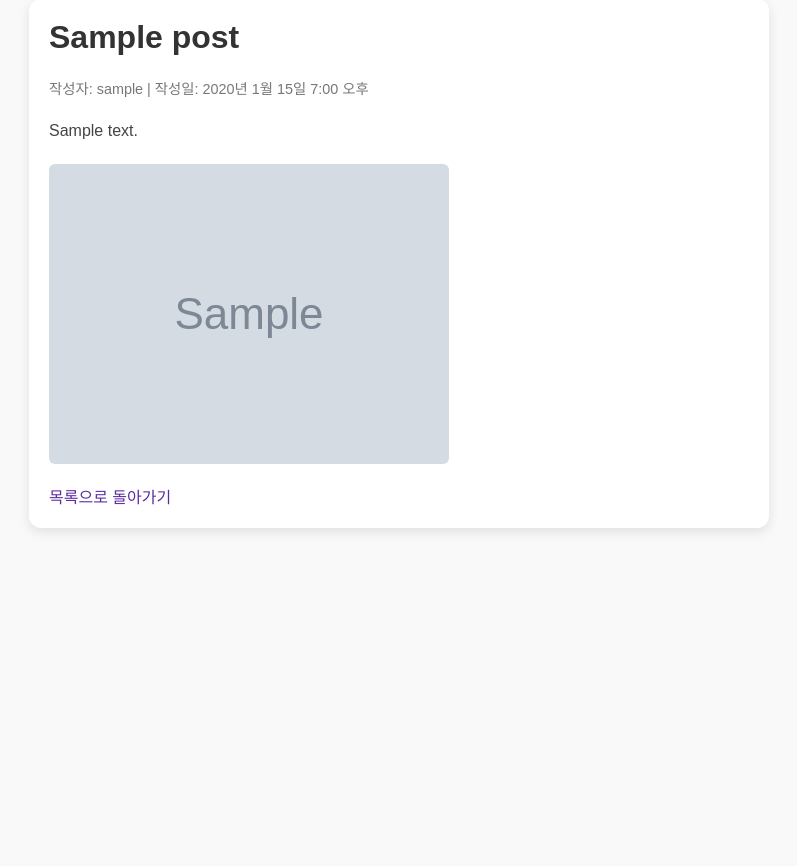
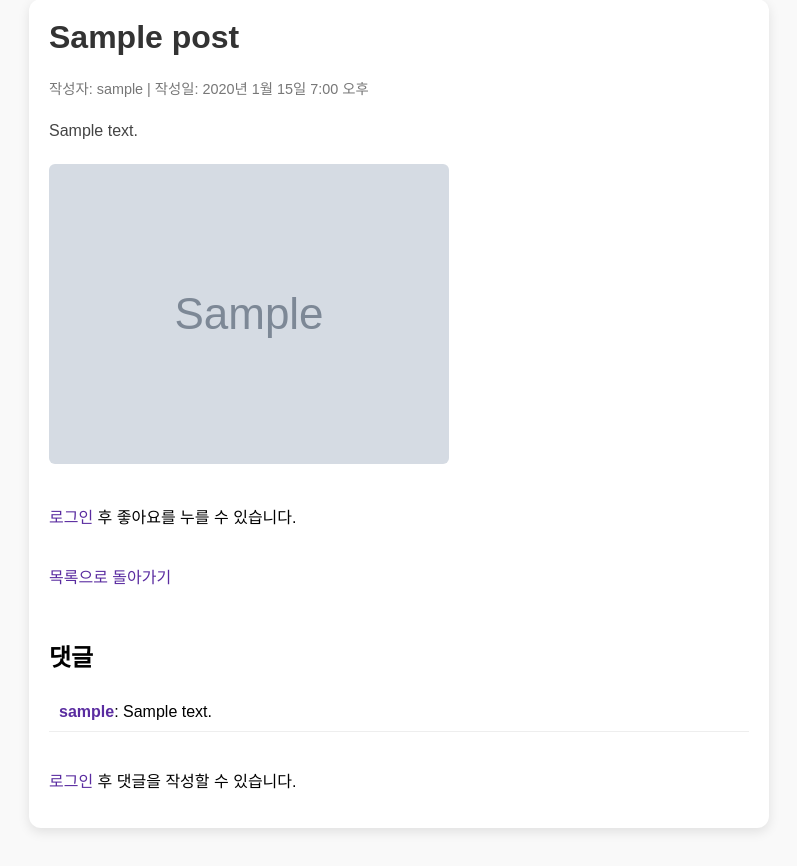
Before and after one commit to Jihyun-0923/wagi_homework, a Django app: page /post/1/ in a window 1280 px wide. Shown: the part 39-905 px from the top of the page, without its empty margins (241-1038 px from the left). Before the commit the page ends 571 px from the top, so only its background shows below. Run offline with Django 5.2, Linux system fonts and the light colour scheme; tables that the repository leaves empty hold one stand-in row (values such as "Sample post"); grey boxes marked "Sample" are stand-in pictures.

Commit message:
week5_homework

```diff
--- a/post/forms.py
+++ b/post/forms.py
@@ -1,5 +1,5 @@
 from django import forms
-from .models import Post
+from .models import Post, Comment
 from django.contrib.auth.forms import UserCreationForm
 from django.contrib.auth.models import User
 
@@ -7,7 +7,7 @@ from django.contrib.auth.models import User
 class PostForm(forms.ModelForm):
     class Meta:
         model = Post
-        fields = ['title', 'content']  # ❌ author 제거 (자동 할당되기 때문)
+        fields = ['title', 'content']  # author는 request.user로 자동 설정
 
 # ✅ 회원가입 폼
 class RegisterForm(UserCreationForm):
@@ -16,3 +16,9 @@ class RegisterForm(UserCreationForm):
     class Meta:
         model = User
         fields = ['username', 'email', 'password1', 'password2']
+
+# ✅ 댓글 작성용 폼 추가
+class CommentForm(forms.ModelForm):
+    class Meta:
+        model = Comment
+        fields = ['content']
--- a/post/models.py
+++ b/post/models.py
@@ -1,13 +1,30 @@
 from django.db import models
-from django.contrib.auth.models import User  # ✅ 기본 User 모델 임포트
+from django.contrib.auth.models import User  # 기본 User 모델
 
 class Post(models.Model):
     title = models.CharField(max_length=100)
     content = models.TextField()
-    author = models.ForeignKey(User, on_delete=models.CASCADE)  # ✅ CharField → ForeignKey
+    author = models.ForeignKey(User, on_delete=models.CASCADE)  # 작성자
     created_at = models.DateTimeField(auto_now_add=True)
     updated_at = models.DateTimeField(auto_now=True)
+
+    # ✅ 좋아요 필드 추가 (ManyToMany)
+    likes = models.ManyToManyField(User, related_name='liked_posts', blank=True)
+
+    # ✅ 좋아요 수 반환 메서드
+    def total_likes(self):
+        return self.likes.count()
 
 class PostImage(models.Model):
     post = models.ForeignKey(Post, on_delete=models.CASCADE, related_name='images')
     image = models.ImageField(upload_to='post_images/')
+
+# ✅ 댓글 모델 추가
+class Comment(models.Model):
+    post = models.ForeignKey(Post, on_delete=models.CASCADE, related_name='comments')  # 어떤 게시글에 달린 댓글인지
+    author = models.ForeignKey(User, on_delete=models.CASCADE)  # 댓글 작성자
+    content = models.TextField()  # 댓글 내용
+    created_at = models.DateTimeField(auto_now_add=True)  # 작성 시각
+
+    def __str__(self):
+        return f'{self.author.username} - {self.content[:20]}'
--- a/post/templates/detail.html
+++ b/post/templates/detail.html
@@ -71,6 +71,48 @@
         .btn-edit:hover {
             background: #45a049;
         }
+
+        .comment-section {
+            margin-top: 50px;
+        }
+
+        .comment {
+            padding: 10px;
+            border-bottom: 1px solid #eee;
+        }
+
+        .comment strong {
+            color: #5a2ca0;
+        }
+
+        .comment-form {
+            margin-top: 20px;
+        }
+
+        .comment-form textarea {
+            width: 100%;
+            height: 80px;
+            padding: 10px;
+            font-size: 1rem;
+            border: 1px solid #ccc;
+            border-radius: 6px;
+            resize: vertical;
+        }
+
+        .comment-form button {
+            margin-top: 10px;
+            background-color: #5a2ca0;
+            color: white;
+            border: none;
+            padding: 8px 16px;
+            border-radius: 6px;
+            font-size: 0.9rem;
+            cursor: pointer;
+        }
+
+        .comment-form button:hover {
+            background-color: #4b2399;
+        }
     </style>
 </head>
 <body>
@@ -91,11 +133,52 @@
         </div>
         {% endif %}
 
+        <!-- ✅ 좋아요 버튼 추가 -->
+        {% if user.is_authenticated %}
+            <form method="post" action="{% url 'post:toggle_like' post.id %}">
+                {% csrf_token %}
+                {% if user in post.likes.all %}
+                    <button type="submit" style="margin-top: 20px; background: none; border: none; font-size: 1.2rem; color: #e74c3c; cursor: pointer;">
+                        ❤️ 좋아요 취소 ({{ post.total_likes }})
+                    </button>
+                {% else %}
+                    <button type="submit" style="margin-top: 20px; background: none; border: none; font-size: 1.2rem; color: #999; cursor: pointer;">
+                        🤍 좋아요 ({{ post.total_likes }})
+                    </button>
+                {% endif %}
+            </form>
+        {% else %}
+            <p style="margin-top: 20px;"><a href="{% url 'post:login' %}">로그인</a> 후 좋아요를 누를 수 있습니다.</p>
+        {% endif %}
+
         <a href="{% url 'post:list' %}">목록으로 돌아가기</a>
 
         {% if request.user == post.author %}
             <a href="{% url 'post:edit' post.pk %}" class="btn-edit">수정하기</a>
         {% endif %}
+
+        <!-- ✅ 댓글 섹션 시작 -->
+        <div class="comment-section">
+            <h2>댓글</h2>
+
+            {% for comment in comments %}
+                <div class="comment">
+                    <strong>{{ comment.author.username }}</strong>: {{ comment.content }}
+                </div>
+            {% empty %}
+                <p>아직 댓글이 없습니다.</p>
+            {% endfor %}
+
+            {% if user.is_authenticated %}
+                <form method="post" class="comment-form">
+                    {% csrf_token %}
+                    {{ comment_form.as_p }}
+                    <button type="submit">댓글 달기</button>
+                </form>
+            {% else %}
+                <p><a href="{% url 'post:login' %}">로그인</a> 후 댓글을 작성할 수 있습니다.</p>
+            {% endif %}
+        </div>
     </div>
 </body>
 </html>
--- a/post/urls.py
+++ b/post/urls.py
@@ -1,5 +1,5 @@
 from django.urls import path
-from .views import list, detail, write, edit, register
+from .views import list, detail, write, edit, register, toggle_like  # ✅ toggle_like 추가
 from django.contrib.auth import views as auth_views
 
 app_name = 'post'
@@ -10,9 +10,10 @@ urlpatterns = [
     path('write/', write, name='write'),                # 글 작성
     path('<int:post_id>/', detail, name='detail'),      # 게시글 상세
     path('<int:post_id>/edit/', edit, name='edit'),     # 글 수정
+    path('<int:post_id>/like/', toggle_like, name='toggle_like'),  # ✅ 좋아요 토글
 
     # 회원 관련 기능
     path('register/', register, name='register'),       # 회원가입
     path('login/', auth_views.LoginView.as_view(template_name='login.html'), name='login'),  # 로그인
-    path('logout/', auth_views.LogoutView.as_view(next_page='login'), name='logout'),        # 로그아웃
+    path('logout/', auth_views.LogoutView.as_view(next_page='post:login'), name='logout'),   # 로그아웃
 ]
--- a/post/views.py
+++ b/post/views.py
@@ -1,18 +1,47 @@
 from django.shortcuts import render, redirect, get_object_or_404
 from django.contrib.auth import login
 from django.contrib.auth.decorators import login_required
-from .models import Post, PostImage
-from .forms import PostForm, RegisterForm
+from .models import Post, PostImage, Comment
+from .forms import PostForm, RegisterForm, CommentForm
 
 # 게시글 목록
 def list(request):
     posts = Post.objects.all().order_by('-created_at')
     return render(request, 'list.html', {'posts': posts})
 
-# 게시글 상세
+# 게시글 상세 (댓글 기능 포함)
 def detail(request, post_id):
     post = get_object_or_404(Post, id=post_id)
-    return render(request, 'detail.html', {'post': post})
+    comments = post.comments.all().order_by('-created_at')
+
+    if request.method == "POST":
+        comment_form = CommentForm(request.POST)
+        if comment_form.is_valid() and request.user.is_authenticated:
+            comment = comment_form.save(commit=False)
+            comment.post = post
+            comment.author = request.user
+            comment.save()
+            return redirect('post:detail', post_id=post.id)
+    else:
+        comment_form = CommentForm()
+
+    return render(request, 'detail.html', {
+        'post': post,
+        'comments': comments,
+        'comment_form': comment_form,
+    })
+
+# ✅ 좋아요 토글 기능 (로그인 필요)
+@login_required
+def toggle_like(request, post_id):
+    post = get_object_or_404(Post, id=post_id)
+
+    if request.user in post.likes.all():
+        post.likes.remove(request.user)
+    else:
+        post.likes.add(request.user)
+
+    return redirect('post:detail', post_id=post.id)
 
 # 게시글 작성 (로그인 필요)
 @login_required
@@ -21,7 +50,7 @@ def write(request):
         form = PostForm(request.POST, request.FILES)
         if form.is_valid():
             post = form.save(commit=False)
-            post.author = request.user  # 로그인한 사용자로 작성자 설정
+            post.author = request.user
             post.save()
 
             # 다중 이미지 저장
@@ -33,7 +62,7 @@ def write(request):
         form = PostForm()
     return render(request, 'write.html', {'form': form})
 
-# 게시글 수정 (로그인 + 본인만 가능)
+# 게시글 수정 (로그인 + 본인만 가능 + 이미지 삭제/추가)
 @login_required
 def edit(request, post_id):
     post = get_object_or_404(Post, id=post_id)
@@ -43,16 +72,37 @@ def edit(request, post_id):
         return redirect('post:detail', post_id=post.id)
 
     if request.method == "POST":
-        form = PostForm(request.POST, instance=post)
+        form = PostForm(request.POST, request.FILES, instance=post)
+
         if form.is_valid():
             updated_post = form.save(commit=False)
-            updated_post.author = post.author  # 작성자 변경 방지
+            updated_post.author = post.author  # 작성자 유지
             updated_post.save()
+
+            # ✅ 선택된 이미지 삭제
+            delete_ids = request.POST.getlist('delete_images')
+            for image_id in delete_ids:
+                image = PostImage.objects.filter(id=image_id, post=post).first()
+                if image:
+                    image.delete()
+
+            # ✅ 새 이미지 추가
+            for f in request.FILES.getlist('images'):
+                PostImage.objects.create(post=post, image=f)
+
             return redirect('post:detail', post_id=post.id)
     else:
         form = PostForm(instance=post)
 
-    return render(request, 'write.html', {'form': form, 'is_edit': True})
+    # 기존 이미지들도 템플릿에 전달
+    existing_images = post.images.all()
+
+    return render(request, 'write.html', {
+        'form': form,
+        'is_edit': True,
+        'existing_images': existing_images,
+        'post': post,
+    })
 
 # 회원가입 → 가입 후 로그인 페이지로 이동
 def register(request):
```
Also changed, not shown: post/templates/list.html (+10 -0 lines), post/templates/write.html (+37 -3 lines).
